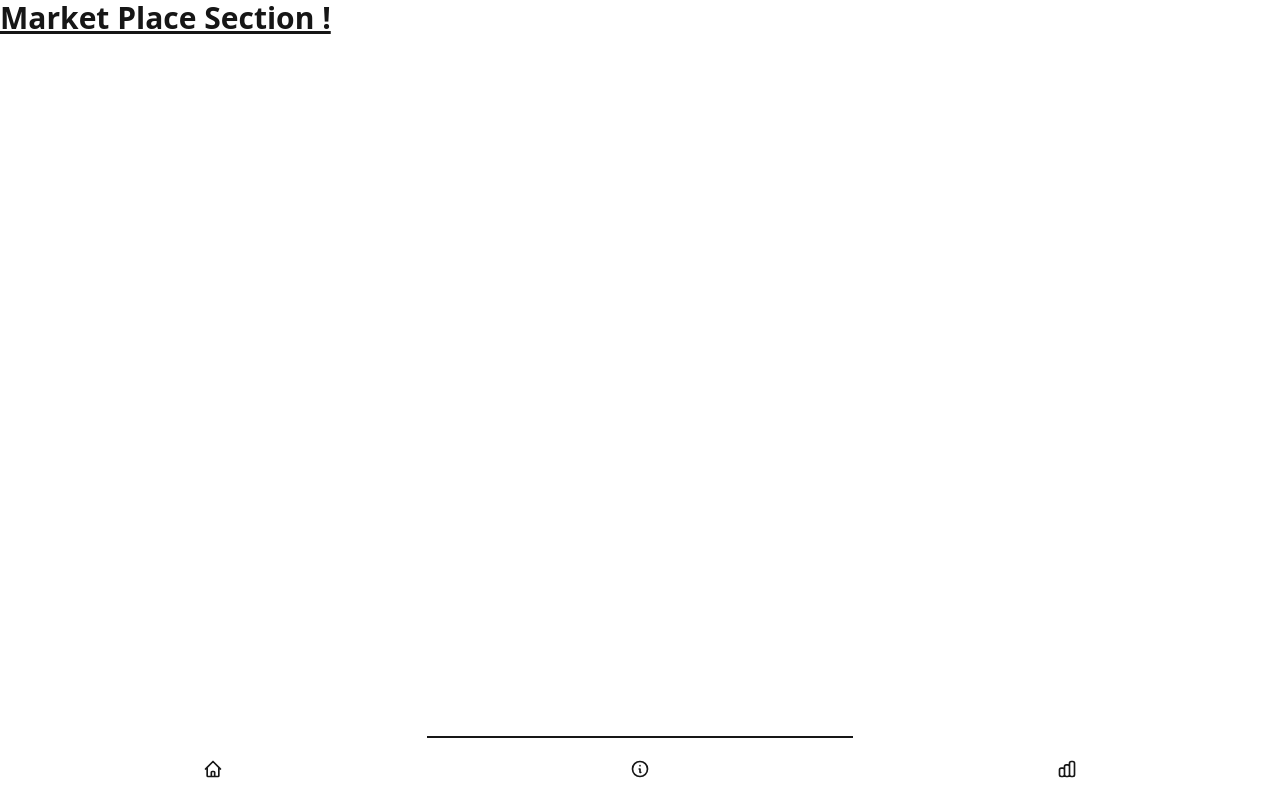
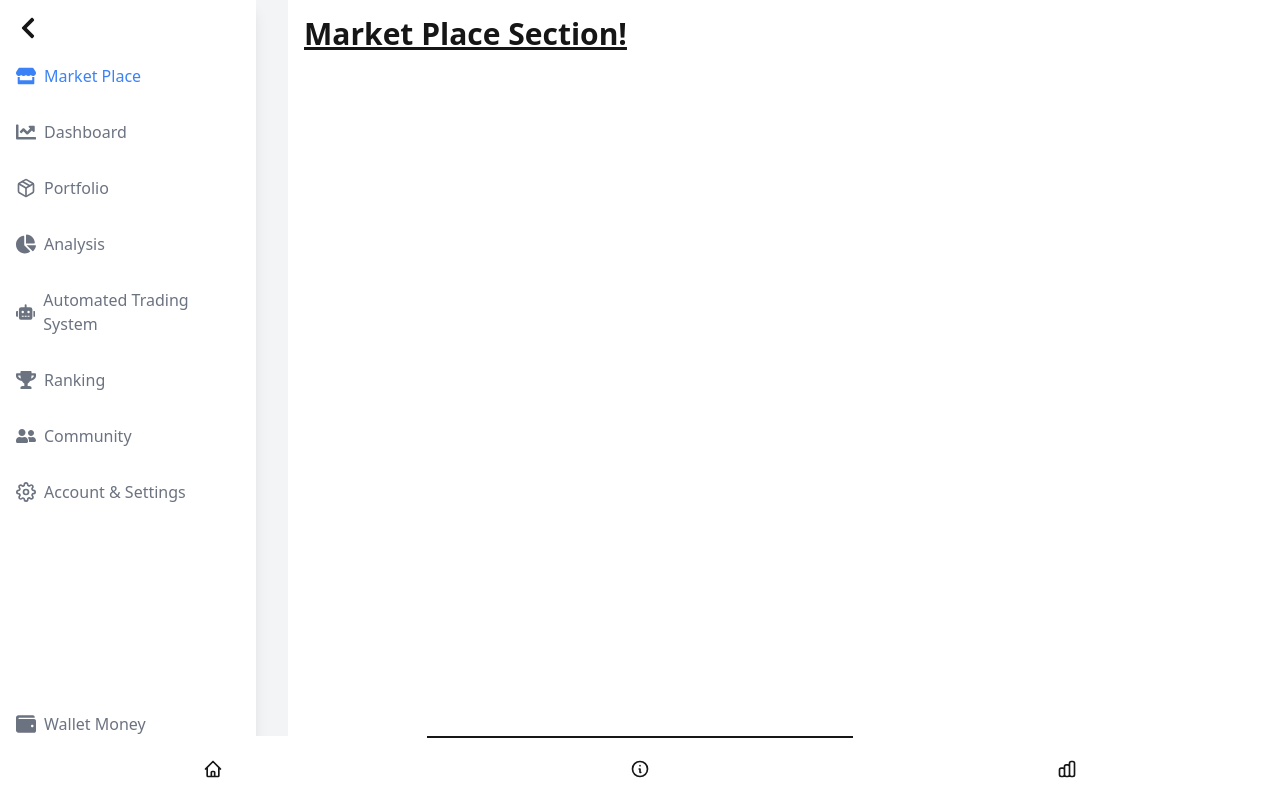
Before and after one commit to karthikreddy-7/InfyTrade, a React (Create React App) app in the folder frontend/infytradefe/: page / in a window 1280 px wide. Both pictures are taken after a click on the button "Get Started". Built offline with nearby package versions, Linux system fonts and the light colour scheme.

Commit message:
Navigation bar

```diff
--- a/frontend/infytradefe/package.json
+++ b/frontend/infytradefe/package.json
@@ -14,6 +14,7 @@
     "react-dnd": "^16.0.1",
     "react-dom": "^18.3.1",
     "react-grid-layout": "^1.4.4",
+    "react-icons": "^5.2.1",
     "react-redux": "^9.1.2",
     "react-router-dom": "^6.25.1",
     "react-scripts": "5.0.1",
--- a/frontend/infytradefe/src/components/marketplace/Marketplace.js
+++ b/frontend/infytradefe/src/components/marketplace/Marketplace.js
@@ -1,10 +1,15 @@
 import React from "react";
+import Navbar from "../marketplace/navbar"; // Adjust the path according to your project structure
 
 const Marketplace = () => {
   return (
-    <>
-      <h1 className="text-3xl font-bold underline"> Market Place Section !</h1>
-    </>
+    <div className="flex h-screen">
+      <Navbar />
+      <div className="flex-1 p-4">
+        <h1 className="text-3xl font-bold underline">Market Place Section!</h1>
+        {/* Additional marketplace content goes here */}
+      </div>
+    </div>
   );
 };
 
--- /dev/null
+++ b/frontend/infytradefe/src/components/marketplace/navbar.js
@@ -0,0 +1,78 @@
+import React, { useState } from 'react';
+import { FaBars, FaChevronLeft, FaStore, FaChartLine, FaUserFriends, FaChartPie, FaRobot, FaWallet, FaTrophy } from 'react-icons/fa';
+import { FiPackage, FiSettings } from 'react-icons/fi';
+import 'tailwindcss/tailwind.css';
+
+const App = () => {
+  const [isOpen, setIsOpen] = useState(true);
+  const [activePage, setActivePage] = useState('Market Place');
+
+  const toggleSidebar = () => {
+    setIsOpen(!isOpen);
+  };
+
+  const menuItems = [
+    { name: 'Market Place', icon: FaStore },
+    { name: 'Dashboard', icon: FaChartLine },
+    { name: 'Portfolio', icon: FiPackage },
+    { name: 'Analysis', icon: FaChartPie },
+    { name: 'Automated Trading System', icon: FaRobot },
+    { name: 'Ranking', icon: FaTrophy },  // Updated icon for Rankings
+    { name: 'Community', icon: FaUserFriends },
+    { name: 'Account & Settings', icon: FiSettings },
+  ];
+
+  return (
+    <div className="flex h-screen bg-gray-100">
+      <div className={`flex flex-col h-full ${isOpen ? 'w-64' : 'w-20'} transition-width duration-300 bg-white shadow-lg`}>
+        <div className="flex flex-col justify-between h-full">
+          <div>
+            <button
+              onClick={toggleSidebar}
+              className="flex items-center justify-center p-4 focus:outline-none"
+            >
+              {isOpen ? <FaChevronLeft size={24} /> : <FaBars size={24} />}
+            </button>
+            <div className="flex flex-col space-y-4 px-4">
+              {menuItems.map((item) => {
+                const Icon = item.icon;
+                return (
+                  <a
+                    key={item.name}
+                    href="#"
+                    className={`flex items-center space-x-2 py-2 ${activePage === item.name ? 'text-blue-500' : 'text-gray-500'}`}
+                    onClick={() => setActivePage(item.name)}
+                  >
+                    <Icon size={20} />
+                    <span className={isOpen ? 'block' : 'hidden'}>{item.name}</span>
+                  </a>
+                );
+              })}
+            </div>
+          </div>
+          <div className="px-4 py-2">
+            <a
+              href="#"
+              className={`flex items-center space-x-2 py-2 ${activePage === 'Wallet and Money' ? 'text-blue-500' : 'text-gray-500'}`}
+              onClick={() => setActivePage('Wallet and Money')}
+            >
+              <FaWallet size={20} />
+              <span className={isOpen ? 'block' : 'hidden'}>Wallet Money</span>
+            </a>
+            {isOpen && (
+              <div className="mt-2 text-sm text-gray-500">
+                <p>Balance: 0.000244 ETH</p>
+                <p>Address: 0xGD63...6DS9</p>
+              </div>
+            )}
+          </div>
+        </div>
+      </div>
+      <div className="flex-1 p-4">
+        {/* Your main content here */}
+      </div>
+    </div>
+  );
+};
+
+export default App;
```
Also changed, not shown: 1 other file (tests, documents, lock files or other folders).
